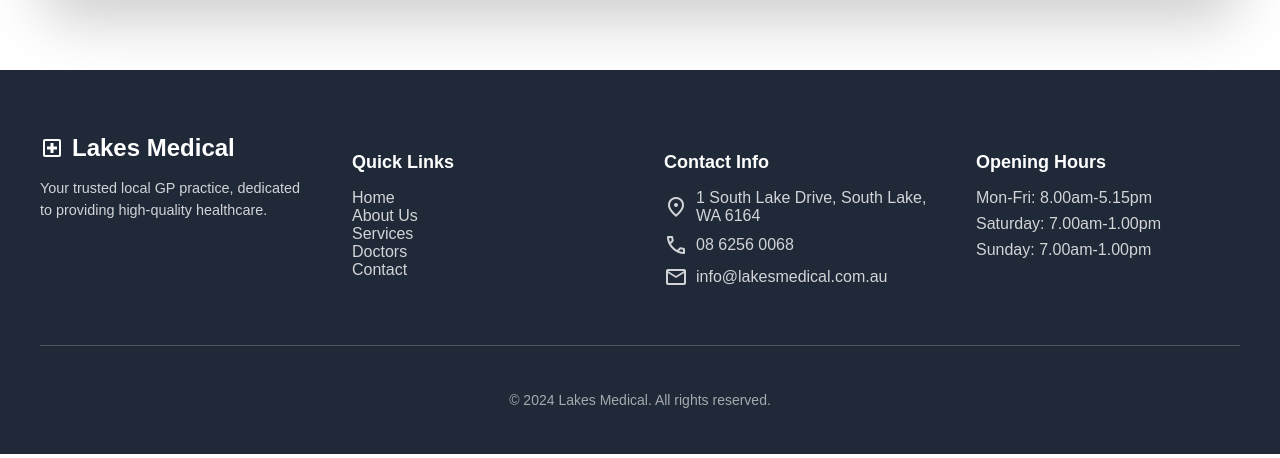
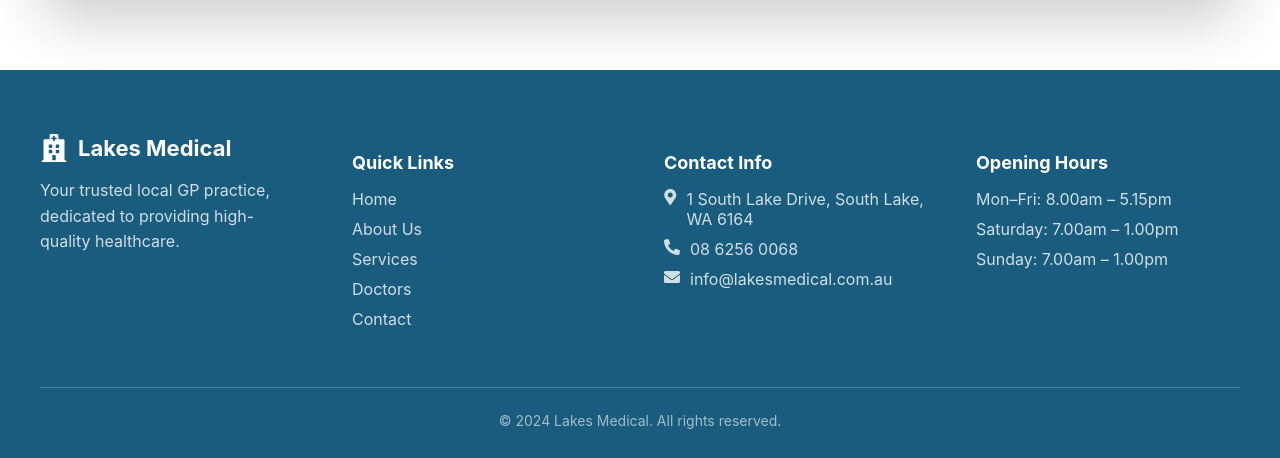
Before and after one commit to vigneshwaran-003/LakesMedicals-Project-2, a React (Create React App) app: page / in a window 1280 px wide. Shown: the part 4802-5260 px from the top of the page. Built offline with nearby package versions, Linux system fonts and the light colour scheme.

Commit message:
footer styled

```diff
--- a/src/components/Footer/Footer.css
+++ b/src/components/Footer/Footer.css
@@ -1,103 +1,92 @@
-/* =========================
-   FOOTER
-   ========================= */
 .footer {
-  background-color: #1f2937; /* secondary color */
+  background: #195c7e;
   color: #ffffff;
-  padding-top: 4rem;
-  padding-bottom: 2rem;
-  font-family: sans-serif;
+  padding: 64px 20px 32px;
 }
 
 .footer-container {
   max-width: 1200px;
   margin: 0 auto;
-  padding: 0 1.5rem;
 }
 
 .footer-grid {
   display: grid;
   grid-template-columns: repeat(auto-fit, minmax(220px, 1fr));
-  gap: 3rem;
-  margin-bottom: 3rem;
+  gap: 48px;
+  margin-bottom: 48px;
 }
 
-/* Brand section */
-.footer-brand .brand-header {
+/* Brand */
+.footer-logo {
   display: flex;
   align-items: center;
-  gap: 0.5rem;
-  margin-bottom: 1rem;
+  gap: 10px;
+  font-size: 22px;
+  font-weight: 700;
+  margin-bottom: 16px;
 }
 
-.footer-brand .brand-header .brand-name {
-  font-size: 1.5rem;
-  font-weight: bold;
+.footer-logo-icon {
+  font-size: 28px;
 }
 
-.footer-brand .brand-text {
-  color: rgba(255,255,255,0.8);
-  font-size: 0.9rem;
-  line-height: 1.5;
+.footer-brand p {
+  color: rgba(255, 255, 255, 0.8);
+  line-height: 1.6;
 }
 
-/* Links section */
-.footer-links h3,
-.footer-contact h3,
-.footer-hours h3 {
-  font-size: 1.125rem;
-  font-weight: 600;
-  margin-bottom: 1rem;
+/* Headings */
+.footer h3 {
+  font-size: 18px;
+  margin-bottom: 16px;
 }
 
-.footer-links ul,
-.footer-contact ul,
-.footer-hours ul {
+/* Lists */
+.footer ul {
   list-style: none;
   padding: 0;
   margin: 0;
 }
 
-.footer-links ul li a {
-  color: rgba(255,255,255,0.8);
+.footer ul li {
+  margin-bottom: 10px;
+  color: rgba(255, 255, 255, 0.8);
+}
+
+/* Links */
+.footer a {
+  color: rgba(255, 255, 255, 0.8);
   text-decoration: none;
   transition: color 0.3s ease;
 }
 
-.footer-links ul li a:hover {
+.footer a:hover {
   color: #ffffff;
 }
 
-/* Contact section */
-.footer-contact ul li,
-.footer-hours ul li {
+/* Contact list */
+.contact-list li {
   display: flex;
-  align-items: center;
-  gap: 0.5rem;
-  color: rgba(255,255,255,0.8);
-  margin-bottom: 0.5rem;
+  align-items: flex-start;
+  gap: 10px;
 }
 
-/* Footer bottom */
+/* Bottom bar */
 .footer-bottom {
-  border-top: 1px solid rgba(255,255,255,0.2);
-  padding-top: 2rem;
+  border-top: 1px solid rgba(255, 255, 255, 0.2);
+  padding-top: 24px;
   text-align: center;
-  font-size: 0.875rem;
-  color: rgba(255,255,255,0.6);
+  font-size: 14px;
+  color: rgba(255, 255, 255, 0.6);
 }
 
 /* Responsive */
 @media (max-width: 768px) {
-  .footer-grid {
-    grid-template-columns: 1fr 1fr;
-    gap: 2rem;
+  .footer {
+    text-align: center;
+  }
+
+  .contact-list li {
+    justify-content: center;
   }
 }
-
-@media (max-width: 480px) {
-  .footer-grid {
-    grid-template-columns: 1fr;
-    gap: 2rem;
-  }
-}
--- a/src/components/Footer/Footer.jsx
+++ b/src/components/Footer/Footer.jsx
@@ -1,23 +1,33 @@
 import React from "react";
+import {
+  FaHospital,
+  FaMapMarkerAlt,
+  FaPhoneAlt,
+  FaEnvelope
+} from "react-icons/fa";
 import "./Footer.css";
 
 const Footer = () => {
   return (
     <footer id="footer" className="footer">
       <div className="footer-container">
+
         <div className="footer-grid">
 
+          {/* Brand */}
           <div className="footer-brand">
-            <div className="brand-header">
-              <span className="material-symbols-outlined">local_hospital</span>
-              <span className="brand-name">Lakes Medical</span>
+            <div className="footer-logo">
+              <FaHospital className="footer-logo-icon" />
+              <span>Lakes Medical</span>
             </div>
-            <p className="brand-text">
-              Your trusted local GP practice, dedicated to providing high-quality healthcare.
+            <p>
+              Your trusted local GP practice, dedicated to providing
+              high-quality healthcare.
             </p>
           </div>
 
-          <div className="footer-links">
+          {/* Quick Links */}
+          <div>
             <h3>Quick Links</h3>
             <ul>
               <li><a href="#home">Home</a></li>
@@ -28,38 +38,42 @@ const Footer = () => {
             </ul>
           </div>
 
-          <div className="footer-contact">
+          {/* Contact Info */}
+          <div>
             <h3>Contact Info</h3>
-            <ul>
+            <ul className="contact-list">
               <li>
-                <span className="material-symbols-outlined">location_on</span>
+                <FaMapMarkerAlt />
                 <span>1 South Lake Drive, South Lake, WA 6164</span>
               </li>
               <li>
-                <span className="material-symbols-outlined">call</span>
+                <FaPhoneAlt />
                 <span>08 6256 0068</span>
               </li>
               <li>
-                <span className="material-symbols-outlined">mail</span>
+                <FaEnvelope />
                 <span>info@lakesmedical.com.au</span>
               </li>
             </ul>
           </div>
 
-          <div className="footer-hours">
+          {/* Opening Hours */}
+          <div>
             <h3>Opening Hours</h3>
             <ul>
-              <li>Mon-Fri: 8.00am-5.15pm</li>
-              <li>Saturday: 7.00am-1.00pm</li>
-              <li>Sunday: 7.00am-1.00pm</li>
+              <li>Mon–Fri: 8.00am – 5.15pm</li>
+              <li>Saturday: 7.00am – 1.00pm</li>
+              <li>Sunday: 7.00am – 1.00pm</li>
             </ul>
           </div>
 
         </div>
 
+        {/* Bottom */}
         <div className="footer-bottom">
-          <p>© 2024 Lakes Medical. All rights reserved.</p>
+          © 2024 Lakes Medical. All rights reserved.
         </div>
+
       </div>
     </footer>
   );
```
